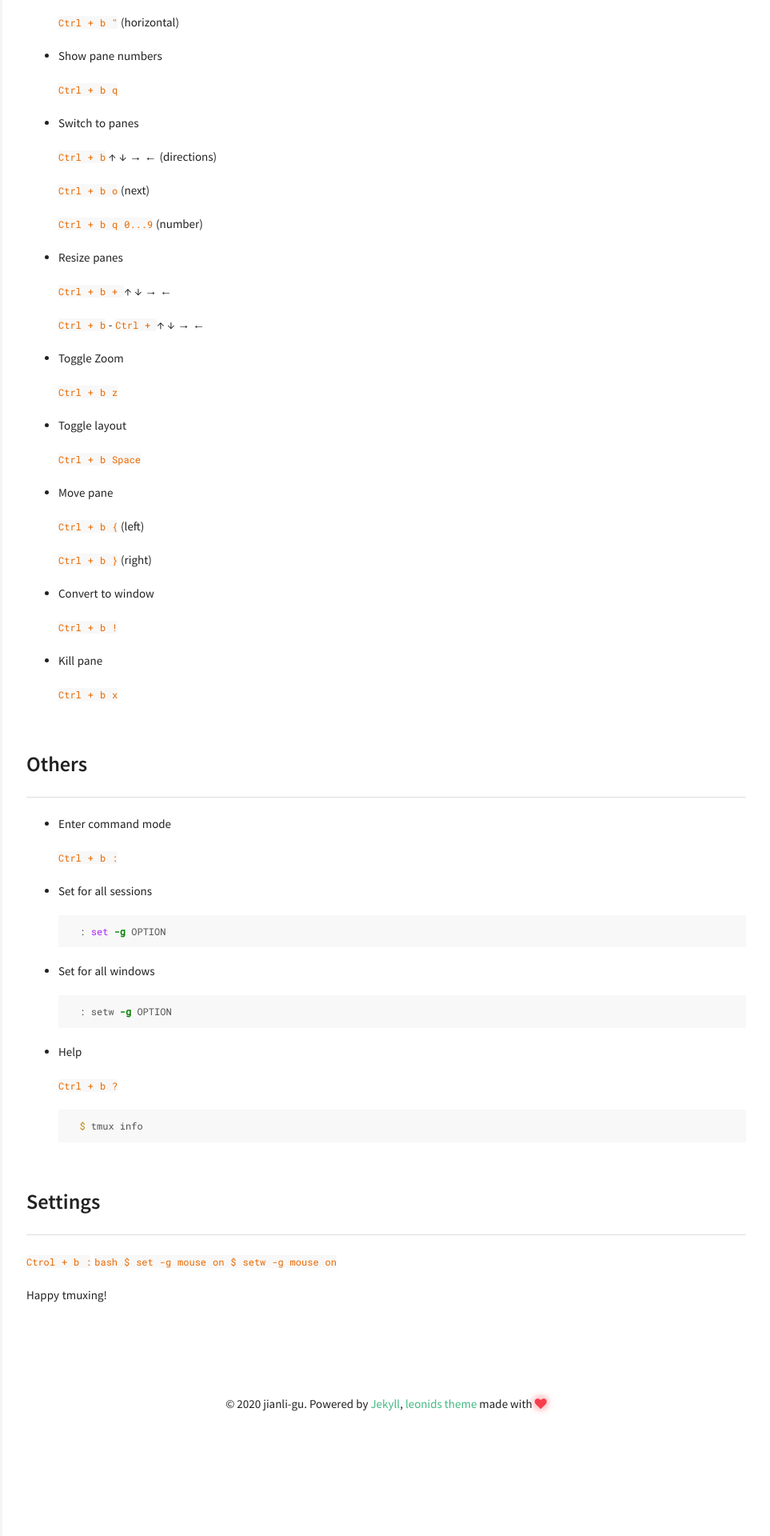
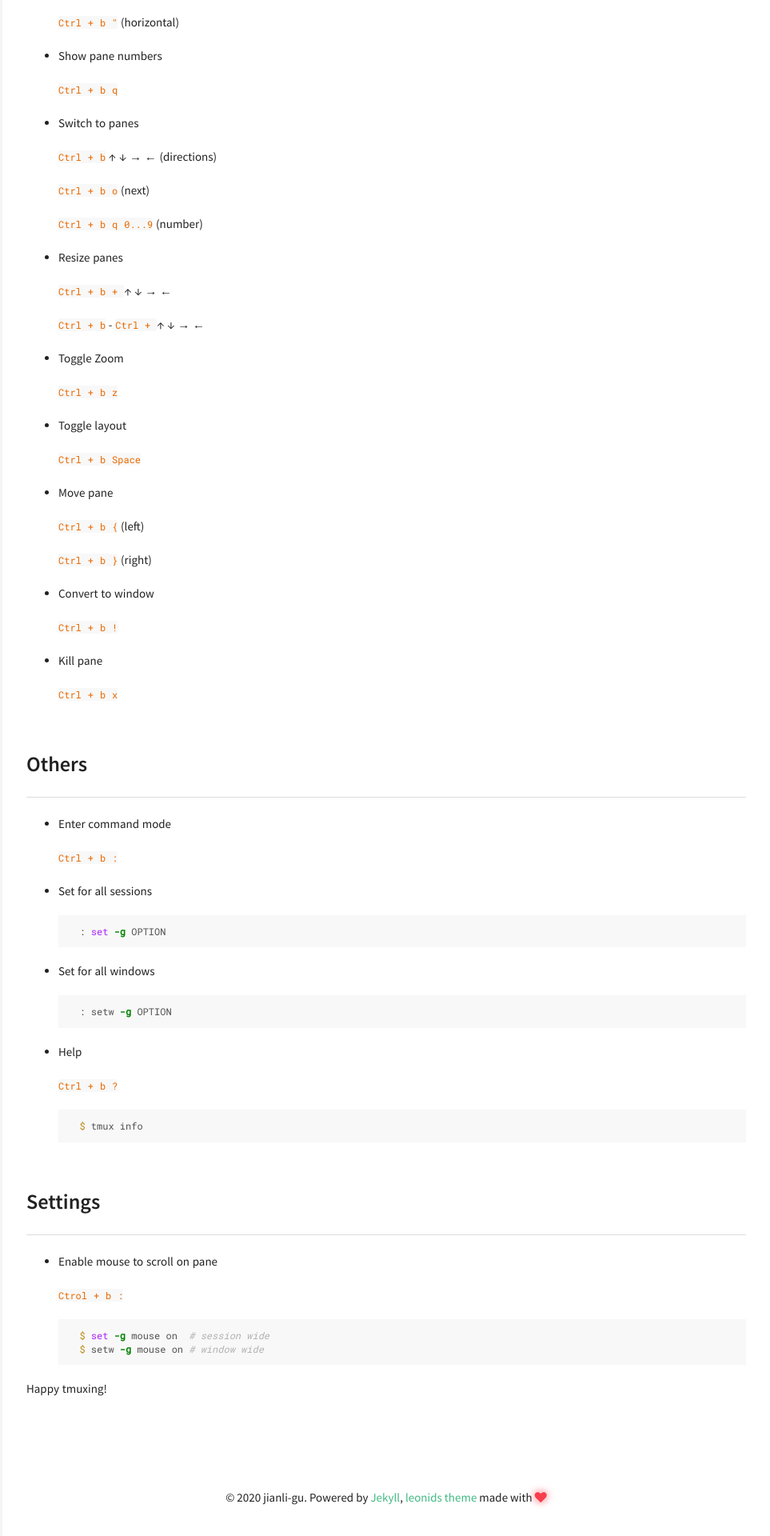
Before and after one commit to jianli-gu/jianli-gu.github.io, a Jekyll site: the page built from _posts/articles/terminal-editor-ide/2019-12-16-tmux-cheatsheet-and-quick-reference.md, in a window 1280 px wide. Shown: the part 2888-4808 px from the top of the page at 80% size, without its empty margins (317-1280 px from the left). Built offline with Jekyll 4.4.1, drawn with Linux system fonts in a browser that asks for light colours.

Commit message:
Fix format issue

````diff
--- a/_posts/articles/terminal-editor-ide/2019-12-16-tmux-cheatsheet-and-quick-reference.md
+++ b/_posts/articles/terminal-editor-ide/2019-12-16-tmux-cheatsheet-and-quick-reference.md
@@ -195,10 +195,12 @@ Tmux has three levels of hierarchy: Session, window, and pane.
 
 ## Settings
 
-`Ctrol + b :`
+* Enable mouse to scroll on pane
+
+    `Ctrol + b :`
     ```bash
-    $ set -g mouse on
-    $ setw -g mouse on
+    $ set -g mouse on  # session wide
+    $ setw -g mouse on # window wide
     ```
 
 Happy tmuxing!
````
